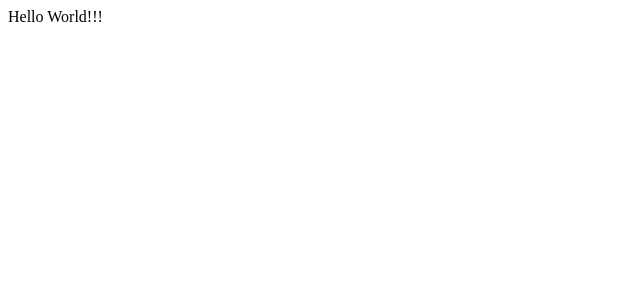
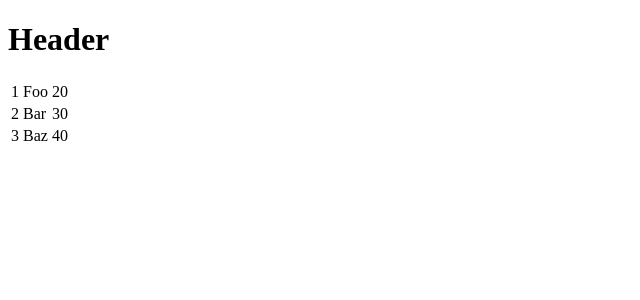
Before and after one commit to gitenter/gitenter, a React app in the folder peplomer/: page / in a window 1280 px wide. Shown: the top 300 px of the page, without its empty margins (0-640 px from the left). Built offline with nearby package versions, Linux system fonts and the light colour scheme.

Commit message:
A little bit ReactJS notes

```diff
--- a/peplomer/App.jsx
+++ b/peplomer/App.jsx
@@ -1,13 +1,67 @@
 import React from 'react';
 
 class App extends React.Component {
+   constructor() {
+      super();
+
+      this.state = {
+         data:
+         [
+            {
+               "id":1,
+               "name":"Foo",
+               "age":"20"
+            },
+
+            {
+               "id":2,
+               "name":"Bar",
+               "age":"30"
+            },
+
+            {
+               "id":3,
+               "name":"Baz",
+               "age":"40"
+            }
+         ]
+      }
+   }
+
    render() {
       return (
          <div>
-            Hello World!!!
+            <Header/>
+            <table>
+               <tbody>
+                  {this.state.data.map((dummy, i) => <TableRow key = {i} data = {dummy} />)}
+               </tbody>
+            </table>
          </div>
       );
    }
 }
 
+class Header extends React.Component {
+   render() {
+      return (
+         <div>
+            <h1>Header</h1>
+         </div>
+      );
+   }
+}
+
+class TableRow extends React.Component {
+   render() {
+      return (
+         <tr>
+            <td>{this.props.data.id}</td>
+            <td>{this.props.data.name}</td>
+            <td>{this.props.data.age}</td>
+         </tr>
+      );
+   }
+}
+
 export default App;
```
Also changed, not shown: peplomer/doc/angular-js-notes.md (added, +43 -0 lines), peplomer/doc/react-js-notes.md (added, +40 -0 lines).
